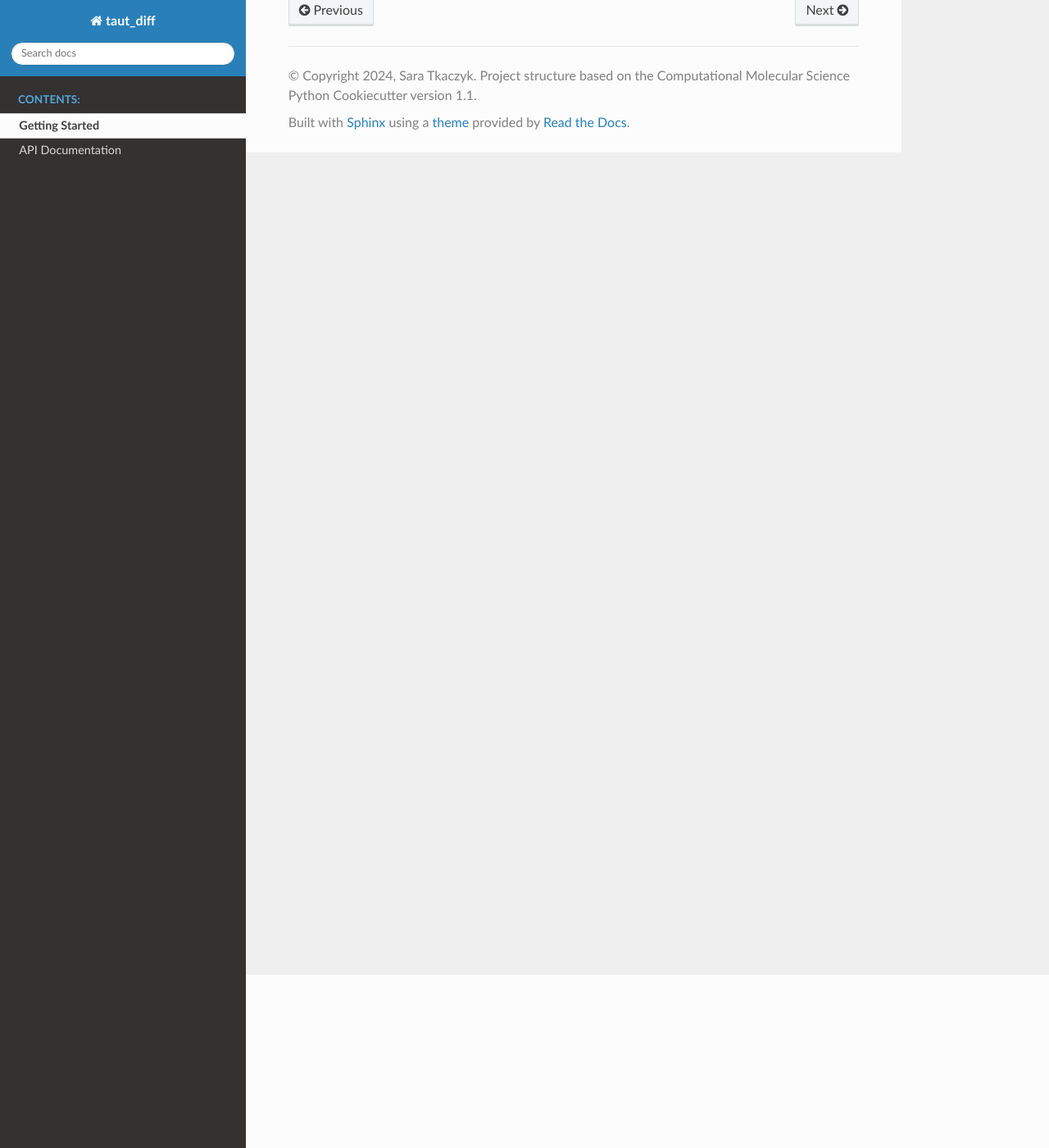
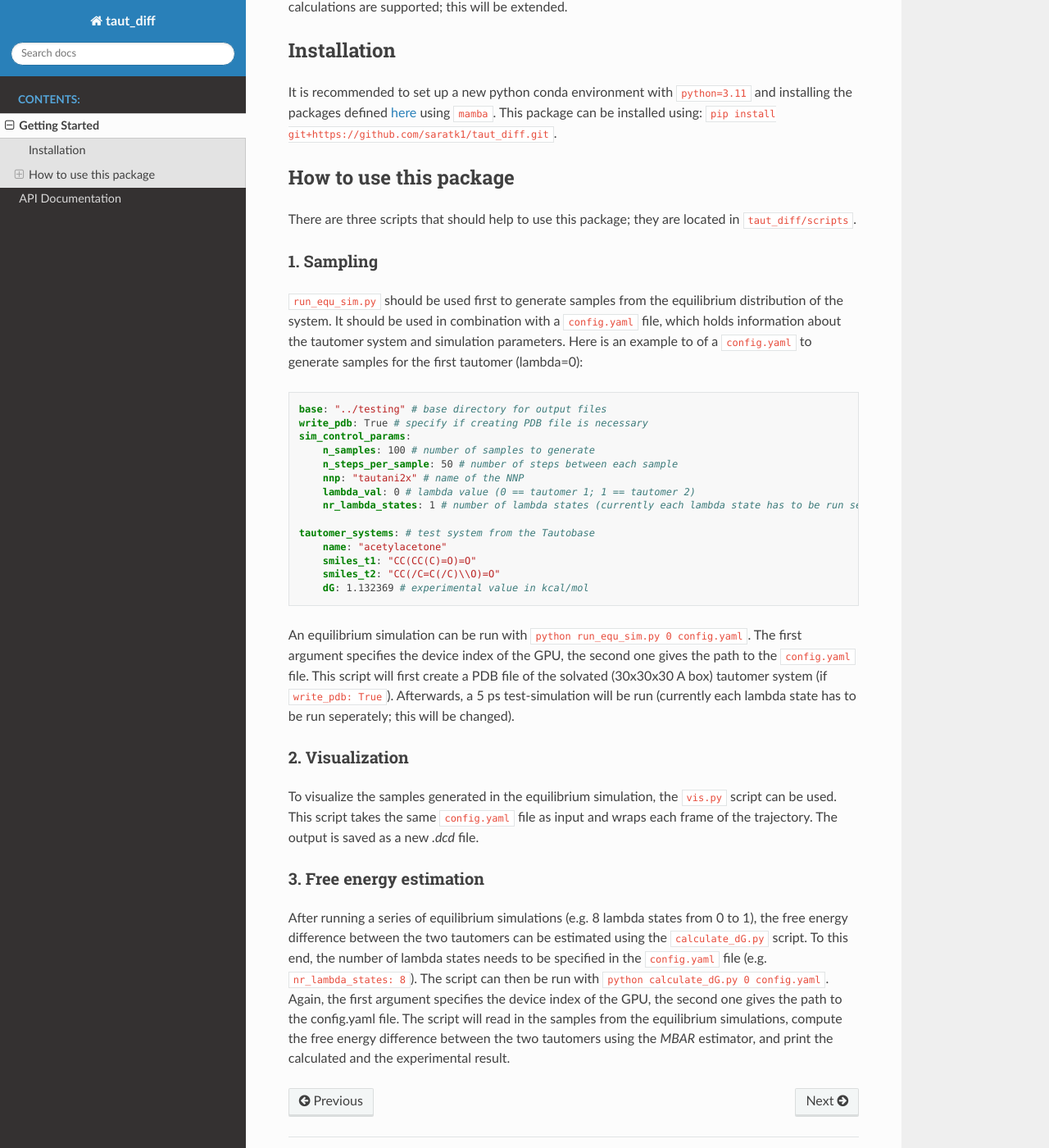
Before and after one commit to saratk1/tautomer_ratios, a Sphinx documentation site: the page built from docs/getting_started.rst, in a window 1280 px wide and 1400 px high, scrolled down 211 px. Shown: the whole window at 82% size. Built offline with Sphinx 7.4.7 and the Read the Docs theme 2.0.0, drawn with Linux system fonts in a browser that asks for light colours; the version number could not be read and is left out; some of the changed text lies outside the part shown.

Commit message:
add minimal documentation

```diff
--- a/docs/getting_started.rst
+++ b/docs/getting_started.rst
@@ -1,4 +1,56 @@
 Getting Started
 ===============
 
-This page details how to get started with taut_diff.
+This is a broad overview of how to perform free energy calculations between two tautomers in solution with a neural network potential using this package.
+Currently, multistate free energy calculations are supported; this will be extended.
+
+
+Installation
+-----------------
+It is recommended to set up a new python conda environment with :code:`python=3.11` and installing the packages defined `here <https://github.com/saratk1/blob/main/devtools/conda-envs/test_env.yaml>`_ using :code:`mamba`.
+This package can be installed using:
+:code:`pip install git+https://github.com/saratk1/taut_diff.git`.
+
+
+How to use this package
+----------------------------------
+There are three scripts that should help to use this package; they are located in :code:`taut_diff/scripts`.
+
+1. Sampling
+~~~~~~~~~~~~~~~~~~~~~~~~~~~~~~~~~~~~~~~~~~~~
+
+:code:`run_equ_sim.py` should be used first to generate samples from the equilibrium distribution of the system. It should be used in combination with a :code:`config.yaml` file, which holds information about the tautomer system and simulation parameters.
+Here is an example to of a :code:`config.yaml` to generate samples for the first tautomer (lambda=0):
+
+.. code:: yaml
+
+    base: "../testing" # base directory for output files
+    write_pdb: True # specify if creating PDB file is necessary
+    sim_control_params:
+        n_samples: 100 # number of samples to generate
+        n_steps_per_sample: 50 # number of steps between each sample
+        nnp: "tautani2x" # name of the NNP
+        lambda_val: 0 # lambda value (0 == tautomer 1; 1 == tautomer 2)
+        nr_lambda_states: 1 # number of lambda states (currently each lambda state has to be run seperately; this will be changed)
+
+    tautomer_systems: # test system from the Tautobase
+        name: "acetylacetone"
+        smiles_t1: "CC(CC(C)=O)=O"
+        smiles_t2: "CC(/C=C(/C)\\O)=O"
+        dG: 1.132369 # experimental value in kcal/mol
+
+An equilibrium simulation can be run with :code:`python run_equ_sim.py 0 config.yaml`. The first argument specifies the device index of the GPU, the second one gives the path to the :code:`config.yaml` file.
+This script will first create a PDB file of the solvated (30x30x30 A box) tautomer system (if ``write_pdb: True``). Afterwards, a 5 ps test-simulation will be run (currently each lambda state has to be run seperately; this will be changed).
+
+2. Visualization
+~~~~~~~~~~~~~~~~~~~~~~~~~~~~~~~~~~~~~~~~~~~~
+
+To visualize the samples generated in the equilibrium simulation, the :code:`vis.py` script can be used. This script takes the same :code:`config.yaml` file as input and wraps each frame of the trajectory. The output is saved as a new `.dcd` file.
+
+3. Free energy estimation
+~~~~~~~~~~~~~~~~~~~~~~~~~~~~~~~~~~~~~~~~~~~~
+
+After running a series of equilibrium simulations (e.g. 8 lambda states from 0 to 1), the free energy difference between the two tautomers can be estimated using the :code:`calculate_dG.py` script.
+To this end, the number of lambda states needs to be specified in the :code:`config.yaml` file (e.g. ``nr_lambda_states: 8``).
+The script can then be run with :code:`python calculate_dG.py 0 config.yaml`. Again, the first argument specifies the device index of the GPU, the second one gives the path to the config.yaml file.
+The script will read in the samples from the equilibrium simulations, compute the free energy difference between the two tautomers using the `MBAR` estimator, and print the calculated and the experimental result.
```
